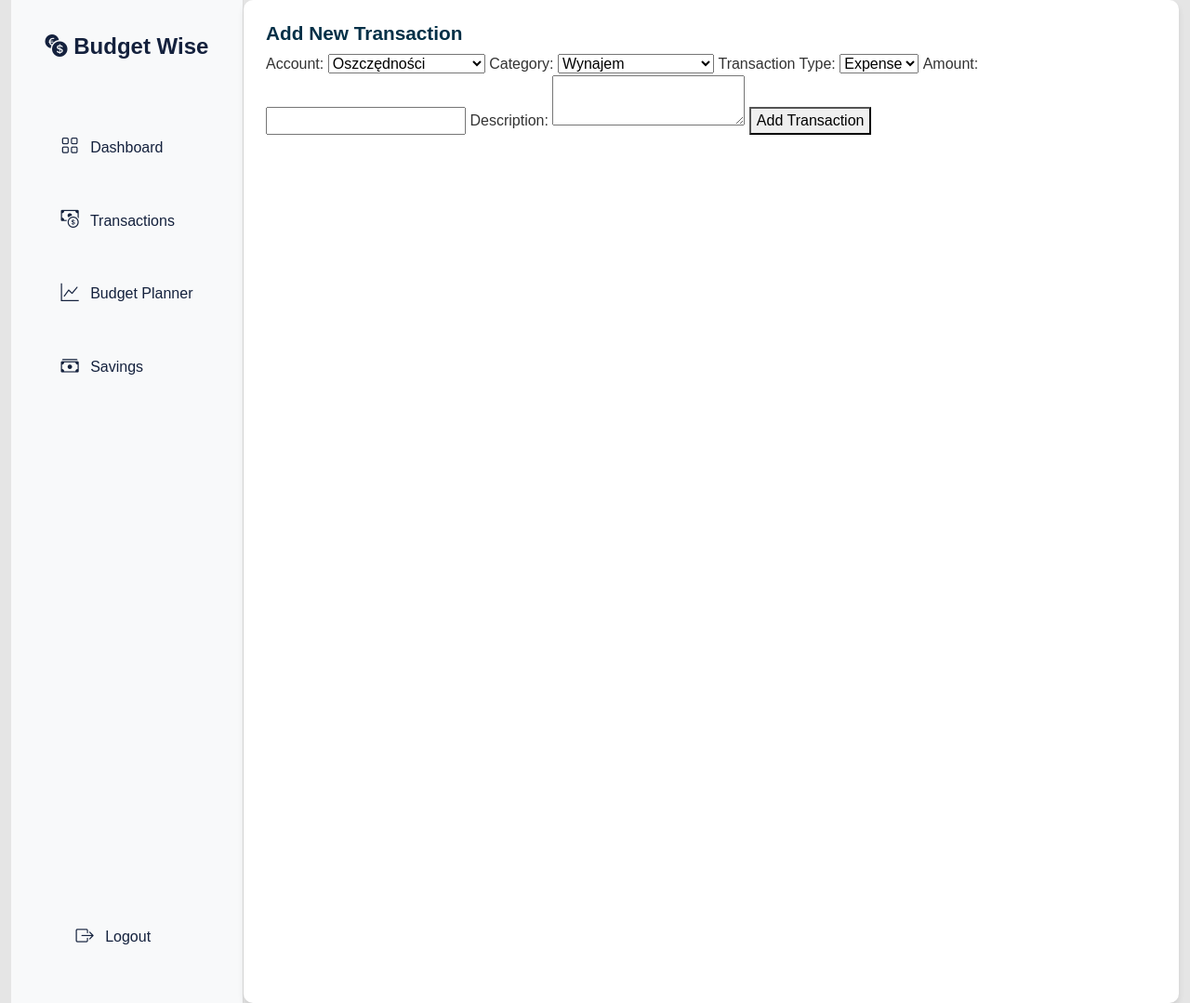
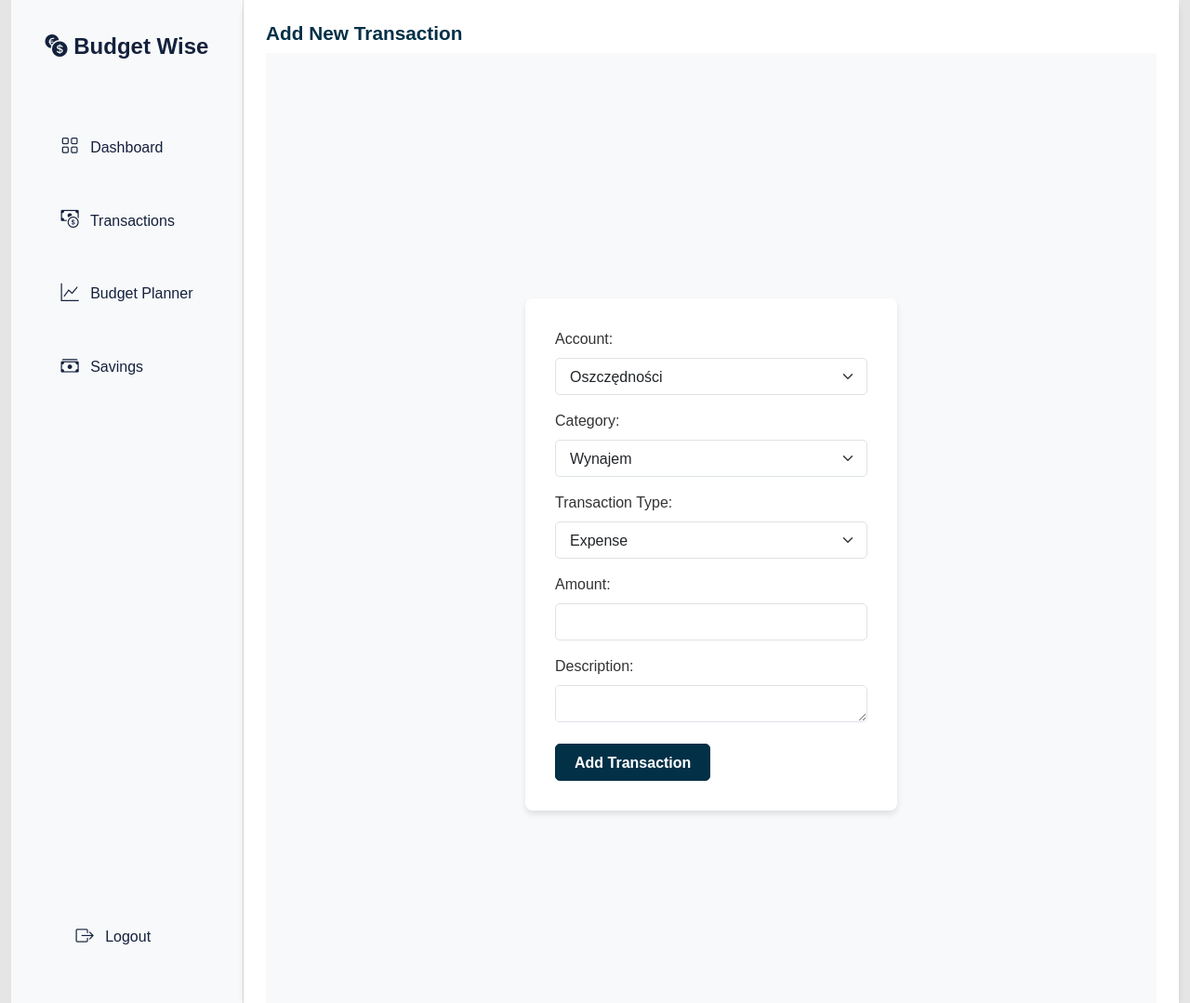
Before and after one commit to DPowidzka/personal-budget-planner, a Flask app: page /add-transaction in a window 1280 px wide. Shown: the whole page at 93% size. Run offline with Flask 3, Linux system fonts and the light colour scheme; the visitor is signed in with stand-in values (Sample User, id 1); data comes from the database, SQL or seed files in the repository.

Commit message:
Update add_transaction.html

```diff
--- a/templates/add_transaction.html
+++ b/templates/add_transaction.html
@@ -4,34 +4,49 @@
 
 {% block content %}
 <h1>Add New Transaction</h1>
+
+<div class="form">
+    <div class="form-container">
         <form method="POST" action="/add-transaction">
-        <label for="account_id">Account:</label>
-        <select name="account_id" id="account_id">
+            <div class="mb-3">
+                <label for="account_id" class="form-label">Account:</label>
+                <select name="account_id" id="account_id" class="form-select">
                     {% for account in accounts %}
                     <option value="{{ account.account_id }}">{{ account.name }}</option>
                     {% endfor %}
                 </select>
+            </div>
 
-        <label for="category_id">Category:</label>
-        <select name="category_id" id="category_id">
+            <div class="mb-3">
+                <label for="category_id" class="form-label">Category:</label>
+                <select name="category_id" id="category_id" class="form-select">
                     {% for category in categories %}
                     <option value="{{ category.category_id }}">{{ category.name }}</option>
                     {% endfor %}
                 </select>
+            </div>
 
-        <label for="transaction_type_id">Transaction Type:</label>
-        <select name="transaction_type_id" id="transaction_type_id">
+            <div class="mb-3">
+                <label for="transaction_type_id" class="form-label">Transaction Type:</label>
+                <select name="transaction_type_id" id="transaction_type_id" class="form-select">
                     <option value="1">Expense</option>
                     <option value="2">Income</option>
                 </select>
+            </div>
 
-        <label for="amount">Amount:</label>
-        <input type="number" name="amount" id="amount" step="0.01" required>
+            <div class="mb-3">
+                <label for="amount" class="form-label">Amount:</label>
+                <input type="number" class="form-control" name="amount" id="amount" step="0.01" required>
+            </div>
 
-        <label for="description">Description:</label>
-        <textarea name="description" id="description"></textarea>
+            <div class="mb-3">
+                <label for="description" class="form-label">Description:</label>
+                <textarea class="form-control" name="description" id="description"></textarea>
+            </div>
 
-        <button type="submit">Add Transaction</button>
+            <button type="submit" class="btn btn-primary">Add Transaction</button>
         </form>
+    </div>
+</div>
 
 {% endblock %}
```
Lines whose indentation alone changed are shown as unchanged.
